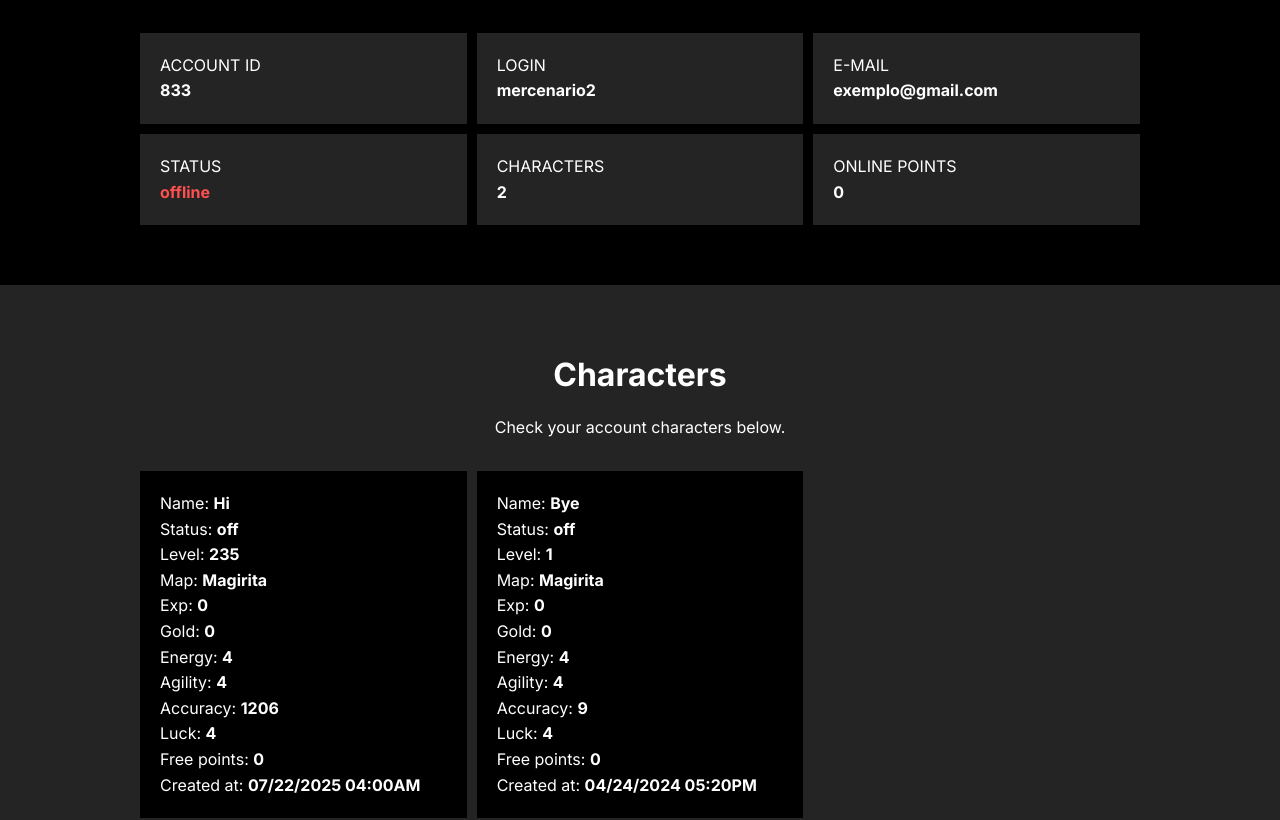
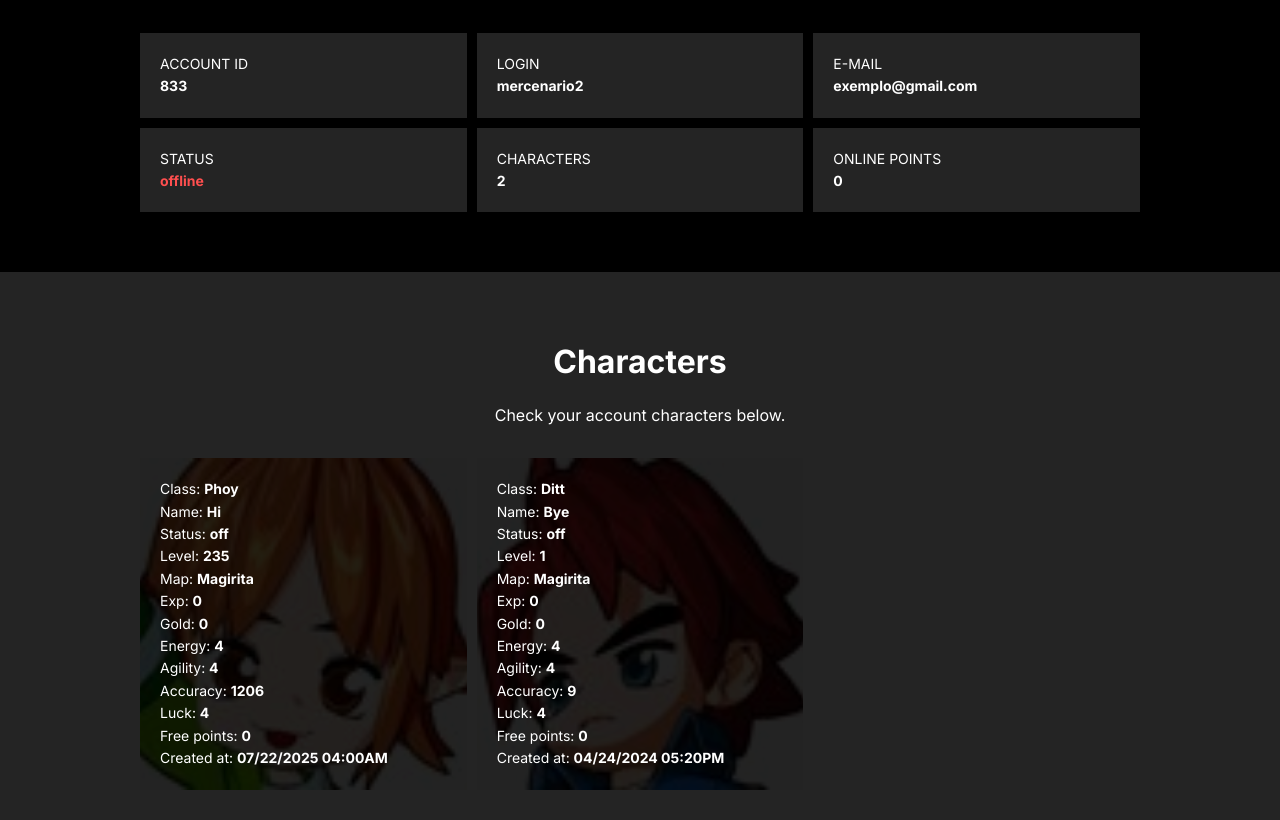
Before and after one commit to neuwmah/mixmaster-pvp, a Next.js app: page /account in a window 1280 px wide. Shown: the part 229-1049 px from the top of the page. Built offline with nearby package versions, Linux system fonts and the light colour scheme.

Commit message:
Account page update style

```diff
--- a/src/app/account/components/Characters.tsx
+++ b/src/app/account/components/Characters.tsx
@@ -7,7 +7,7 @@ interface CharactersProps {
 }
 
 export default function Characters({ user }: CharactersProps) {
-  const cardsClass = 'info text-ellipsis overflow-hidden min-w-0 p-8 bg-(--black)';
+  const cardsClass = 'info text-ellipsis overflow-hidden min-w-0 p-8 bg-(--black) relative';
 
   return (
     <section className="section-characters section bg-(--gray-0) py-[48px] sm:py-[64px]">
@@ -21,9 +21,16 @@ export default function Characters({ user }: CharactersProps) {
           Check your account characters below.
         </p>
 
-        <div className="text-base grid mt-12 w-full max-w-[1000px] gap-4 grid-cols-[repeat(1,1fr)] sm:grid-cols-[repeat(3,1fr)]">
+        <div className="text-sm grid mt-12 w-full max-w-[1000px] gap-4 grid-cols-[repeat(1,1fr)] sm:grid-cols-[repeat(3,1fr)]">
           {user.characters.map(character => (
             <div key={character.id} className={cardsClass}>
+              <img
+                className="absolute top-0 left-0 object-cover w-full h-full opacity-[.7] filter-[brightness(.20)]"
+                src={`/assets/images/characters/${character.class.toLocaleLowerCase()}.jpg`}
+                alt={`char-${character.id}-${character.class}`}
+              />
+              <div className="relative z-1">
+                <p>Class: <strong>{character.class}</strong></p>
                 <p>Name: <strong>{character.name}</strong></p>
                 <p>Status: <strong>{character.status}</strong></p>
                 <p>Level: <strong>{character.level}</strong></p>
@@ -37,6 +44,7 @@ export default function Characters({ user }: CharactersProps) {
                 <p>Free points: <strong>{character.free_points}</strong></p>
                 <p>Created at: <strong>{character.created_at}</strong></p>
               </div>
+            </div>
           ))}
         </div>
 
--- a/src/app/account/components/Details.tsx
+++ b/src/app/account/components/Details.tsx
@@ -21,7 +21,7 @@ export default function Details({ user }: DetailsProps) {
           Check your account details below.
         </p>
 
-        <div className="text-base grid mt-12 w-full max-w-[1000px] gap-4 grid-cols-[repeat(1,1fr)] sm:grid-cols-[repeat(3,1fr)]">
+        <div className="text-sm grid mt-12 w-full max-w-[1000px] gap-4 grid-cols-[repeat(1,1fr)] sm:grid-cols-[repeat(3,1fr)]">
           <div className={cardsClass}>
             <p>ACCOUNT ID</p>
             <strong>{user.id}</strong>
--- a/src/app/account/data.ts
+++ b/src/app/account/data.ts
@@ -32,7 +32,7 @@ export const userData = [
       {
         id: 2,
         name: 'Bye',
-        class: 'Diit',
+        class: 'Ditt',
         status: 'off',
         level: 1,
         map: 'Magirita',
--- a/src/app/components/home/Fullbanner.tsx
+++ b/src/app/components/home/Fullbanner.tsx
@@ -7,7 +7,7 @@ const Fullbanner: React.FC = () => {
   return (
     <section className="section-fullbanner section relative h-200 m-0 bg-gradient-to-b from-black to-(--gray-0)">
       <img
-        className="absolute object-cover w-full h-full opacity-8" src="/assets/images/waves.gif"
+        className="absolute object-cover w-full h-full opacity-8" src="/assets/images/waves.gif" alt="waves"
       />
       <div className="container relative flex-col items-center justify-center z-1">
 
```
Also changed, not shown: public/assets/images/characters/ditt.jpg (added), public/assets/images/characters/phoy.jpg (added). Lines whose indentation alone changed are shown as unchanged.
